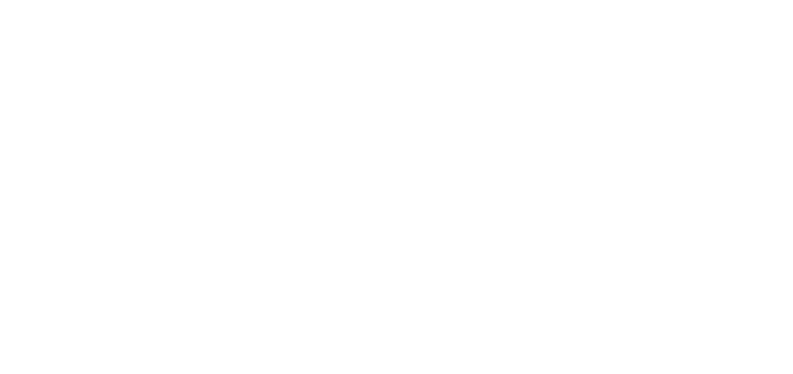
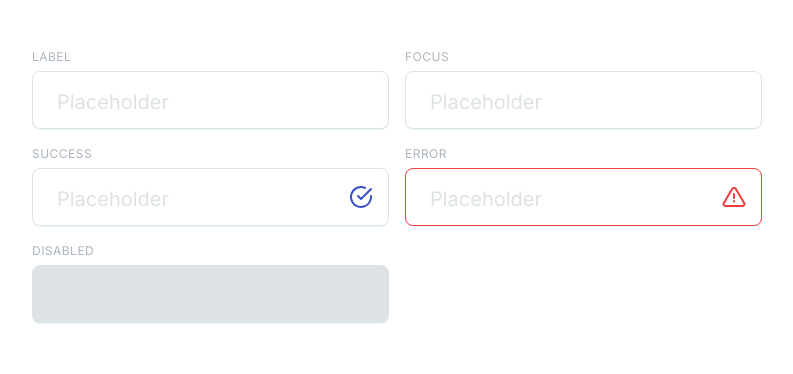
Before and after one commit to js-tasks-ru/htmlcss-20220317_dieillusion, a website: page 07-lection5/04-input/index.html in a window 1280 px wide. Shown: the whole page, without its empty margins (16-809 px from the left). Drawn offline with Linux system fonts and the light colour scheme.

Commit message:
Add input

```diff
--- a/07-lection5/04-input/index.html
+++ b/07-lection5/04-input/index.html
@@ -2,10 +2,80 @@
 <!-- Страница с полем ввода -->
 <html lang="ru">
     <head>
+        <link rel='preconnect' href='https://fonts.googleapis.com'>
+        <link rel='preconnect' href='https://fonts.gstatic.com' crossorigin>
+        <link href='https://fonts.googleapis.com/css2?family=Inter&display=swap' rel='stylesheet'>
         <link rel="stylesheet" href="../../assets/css/main.css">
         <link rel="stylesheet" href="./input.css">
     </head>
-    <body>
+    <body style='width: 730px; padding: 48px; display: grid; grid-template-columns: repeat(2, 1fr); gap: 16px;'>
+
+        <label class='text-input'>
+          <div class='text-input__label'>
+            Label
+          </div>
+          <div class='text-input__wrapper'>
+            <input class='text-input__input' type='text' placeholder='Placeholder'>
+            <div class='text-input__status-icon'></div>
+          </div>
+        </label>
+
+        <label class='text-input'>
+          <div class='text-input__label'>
+            Focus
+          </div>
+          <div class='text-input__wrapper'>
+            <input class='text-input__input' type='text' placeholder='Placeholder'>
+            <div class='text-input__status-icon'></div>
+          </div>
+        </label>
+
+        <label class='text-input text-input_success'>
+          <div class='text-input__label'>
+            Success
+          </div>
+          <div class='text-input__wrapper'>
+            <input class='text-input__input' type='text' placeholder='Placeholder'>
+            <div class='text-input__status-icon'>
+              <svg width="24" height="24" viewBox="0 0 24 24" fill="none" xmlns="http://www.w3.org/2000/svg">
+                <path d="M22 11.08V12C21.9988 14.1564 21.3005 16.2547 20.0093 17.9818C18.7182 19.709 16.9033 20.9725 14.8354 21.5839C12.7674 22.1953 10.5573 22.1219 8.53447 21.3746C6.51168 20.6273 4.78465 19.2461 3.61096 17.4371C2.43727 15.628 1.87979 13.4881 2.02168 11.3363C2.16356 9.18457 2.99721 7.13633 4.39828 5.49707C5.79935 3.85782 7.69279 2.71538 9.79619 2.24015C11.8996 1.76491 14.1003 1.98234 16.07 2.86" stroke="#374FC7" stroke-width="2" stroke-linecap="round" stroke-linejoin="round"/>
+                <path d="M22 4L12 14.01L9 11.01" stroke="#374FC7" stroke-width="2" stroke-linecap="round" stroke-linejoin="round"/>
+              </svg>
+            </div>
+          </div>
+        </label>
+
+        <label class='text-input text-input_error'>
+          <div class='text-input__label'>
+            Error
+          </div>
+          <div class='text-input__wrapper'>
+            <input class='text-input__input' type='text' placeholder='Placeholder'>
+            <div class='text-input__status-icon'>
+              <svg width="24" height="24" viewBox="0 0 24 24" fill="none" xmlns="http://www.w3.org/2000/svg">
+                <path d="M10.29 3.86001L1.82 18C1.64537 18.3024 1.55296 18.6453 1.55199 18.9945C1.55101 19.3437 1.64149 19.6871 1.81442 19.9905C1.98736 20.2939 2.23672 20.5468 2.53771 20.7239C2.83869 20.901 3.1808 20.9962 3.53 21H20.47C20.8192 20.9962 21.1613 20.901 21.4623 20.7239C21.7633 20.5468 22.0126 20.2939 22.1856 19.9905C22.3585 19.6871 22.449 19.3437 22.448 18.9945C22.447 18.6453 22.3546 18.3024 22.18 18L13.71 3.86001C13.5317 3.56611 13.2807 3.32313 12.9812 3.15449C12.6817 2.98585 12.3437 2.89726 12 2.89726C11.6563 2.89726 11.3183 2.98585 11.0188 3.15449C10.7193 3.32313 10.4683 3.56611 10.29 3.86001V3.86001Z" stroke="#F03D3E" stroke-width="2" stroke-linecap="round" stroke-linejoin="round"/>
+                <path d="M12 9V13" stroke="#F03D3E" stroke-width="2" stroke-linecap="round" stroke-linejoin="round"/>
+                <path d="M12 16V16.5" stroke="#F03D3E" stroke-width="2" stroke-linecap="round" stroke-linejoin="round"/>
+              </svg>
+            </div>
+          </div>
+        </label>
+
+        <label class='text-input text-input_disabled'>
+          <div class='text-input__label'>
+            Disabled
+          </div>
+          <div class='text-input__wrapper'>
+            <input class='text-input__input' type='text' placeholder='Placeholder' disabled>
+            <div class='text-input__status-icon'>
+              <svg width="24" height="24" viewBox="0 0 24 24" fill="none" xmlns="http://www.w3.org/2000/svg">
+                <path d="M10.29 3.86001L1.82 18C1.64537 18.3024 1.55296 18.6453 1.55199 18.9945C1.55101 19.3437 1.64149 19.6871 1.81442 19.9905C1.98736 20.2939 2.23672 20.5468 2.53771 20.7239C2.83869 20.901 3.1808 20.9962 3.53 21H20.47C20.8192 20.9962 21.1613 20.901 21.4623 20.7239C21.7633 20.5468 22.0126 20.2939 22.1856 19.9905C22.3585 19.6871 22.449 19.3437 22.448 18.9945C22.447 18.6453 22.3546 18.3024 22.18 18L13.71 3.86001C13.5317 3.56611 13.2807 3.32313 12.9812 3.15449C12.6817 2.98585 12.3437 2.89726 12 2.89726C11.6563 2.89726 11.3183 2.98585 11.0188 3.15449C10.7193 3.32313 10.4683 3.56611 10.29 3.86001V3.86001Z" stroke="#F03D3E" stroke-width="2" stroke-linecap="round" stroke-linejoin="round"/>
+                <path d="M12 9V13" stroke="#F03D3E" stroke-width="2" stroke-linecap="round" stroke-linejoin="round"/>
+                <path d="M12 16V16.5" stroke="#F03D3E" stroke-width="2" stroke-linecap="round" stroke-linejoin="round"/>
+              </svg>
+            </div>
+          </div>
+        </label>
 
     </body>
 </html>
--- a/07-lection5/04-input/input.css
+++ b/07-lection5/04-input/input.css
@@ -0,0 +1,81 @@
+.text-input {
+    display: flex;
+    flex-direction: column;
+    gap: 5px;
+    font-family: 'Inter', sans-serif;
+    position: relative;
+}
+
+.text-input__label {
+    font-weight: 500;
+    font-size: 12px;
+    line-height: 18px;
+    letter-spacing: 0.04em;
+    text-transform: uppercase;
+    color: var(--grey-3);
+}
+
+.text-input__input {
+    background: var(--white);
+    border: 1px solid var(--grey-2);
+    box-sizing: border-box;
+    box-shadow: 0 1px 1px rgba(51, 154, 240, 0.1);
+    border-radius: 8px;
+    padding: 17px 16px 13px 24px;
+    font-weight: 400;
+    font-size: 20px;
+    line-height: 26px;
+    color: var(--grey-4);
+    width: 100%;
+}
+
+.text-input__input::placeholder {
+    color: var(--grey-2);
+}
+
+.text-input__input::-ms-input-placeholder {
+    color: var(--grey-2);
+}
+
+.text-input__input:focus {
+    border-color: var(--blue-1);
+    outline: none;
+}
+
+.text-input__status-icon {
+    position: absolute;
+    width: 24px;
+    height: 24px;
+    right: 0;
+    bottom: 50%;
+    transform: translateY(50%) translateX(-16px);
+    display: none;
+}
+
+.text-input__wrapper {
+    position: relative;
+}
+
+.text-input_success .text-input__status-icon {
+    display: block;
+}
+
+.text-input_error .text-input__status-icon {
+    display: block;
+}
+
+.text-input_error .text-input__input, .text-input_error .text-input__input:focus {
+    border-color: var(--red);
+}
+
+.text-input.text-input_success .text-input__input, .text-input.text-input_error .text-input__input {
+    padding-right: 40px;
+}
+
+.text-input_disabled .text-input__input::placeholder {
+    color: transparent;
+}
+
+.text-input_disabled .text-input__input {
+    background-color: var(--grey-2);
+}
```
